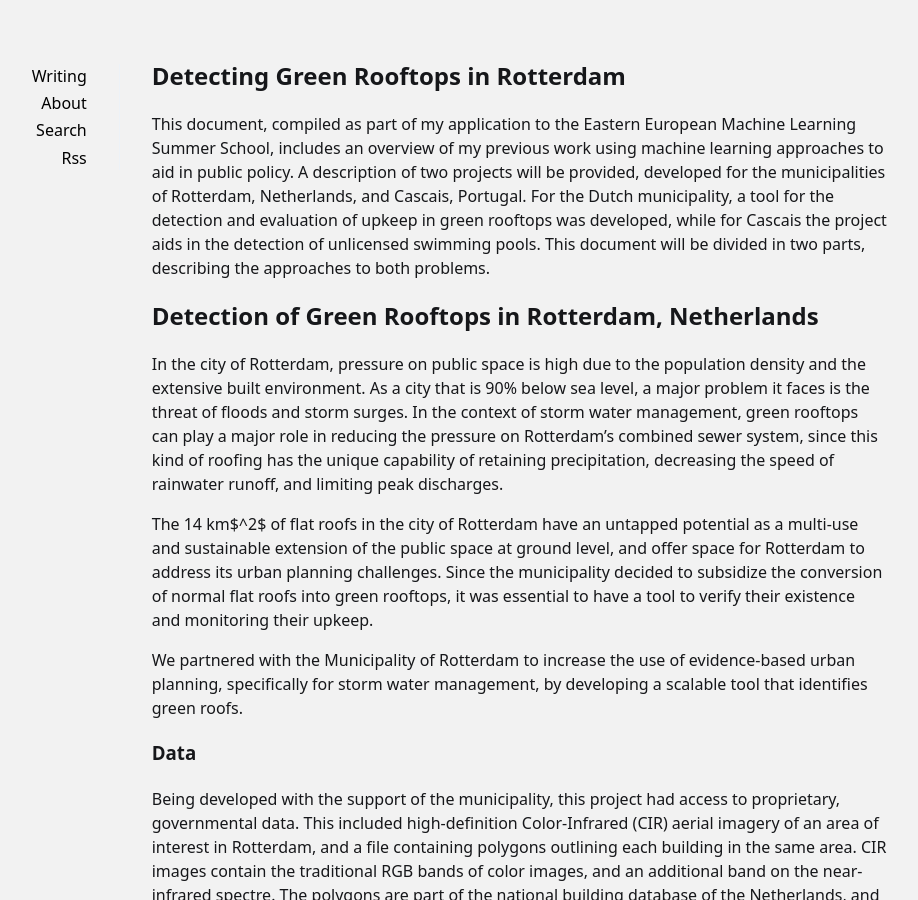
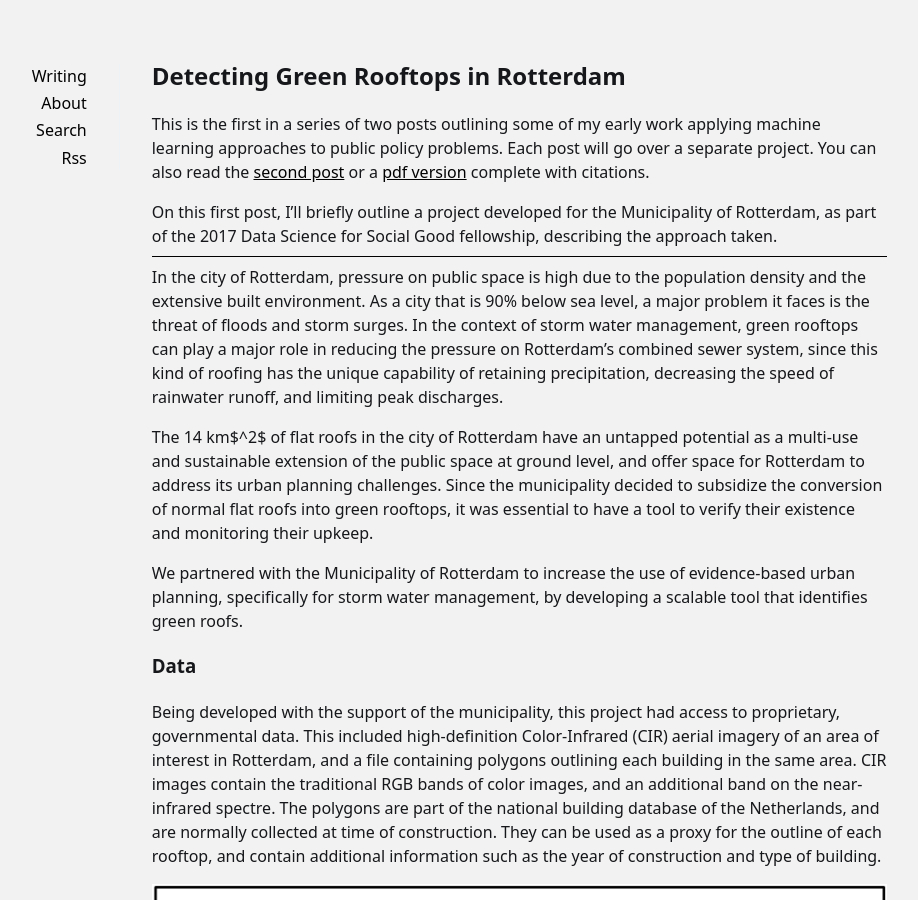
Before and after one commit to fernandeslouro/blog, a Jekyll site: the page built from _posts/2020-02-03-detecting-green-rooftops-in-rotterdam.md, in a window 1280 px wide and 900 px high. Shown: the whole window, without its empty margins (201-1119 px from the left). Built offline with Jekyll 4.4.1, drawn with Linux system fonts in a browser that asks for light colours; some of the changed text lies outside the part shown.

Commit message:
Update and rename 2020-02-03-machine-learning-for-public-policy.md to 2020-02-03-detecting-green-rooftops-in-rotterdam.md

```diff
--- a/_posts/2020-02-03-machine-learning-for-public-policy.md
+++ b/_posts/2020-02-03-detecting-green-rooftops-in-rotterdam.md
@@ -1,14 +1,14 @@
 ---
 layout: post
 title: Detecting Green Rooftops in Rotterdam
-description: This is a one line long test for my first post
-summary: Options to learn to code online.
 tags: [machine-learning]
 ---
 
-This document, compiled as part of my application to the Eastern European Machine Learning Summer School, includes an overview of my previous work using machine learning approaches to aid in public policy. A description of two projects will be provided, developed for the municipalities of Rotterdam, Netherlands, and Cascais, Portugal. For the Dutch municipality, a tool for the detection and evaluation of upkeep in green rooftops was developed, while for Cascais the project aids in the detection of unlicensed swimming pools. This document will be divided in two parts, describing the approaches to both problems.
+This is the first in a series of two posts outlining some of my early work applying machine learning approaches to public policy problems. Each post will go over a separate project. You can also read the [second post](http://blog.louro.xyz/2020/02/05/hunting-for-illegal-swimming-pools) or a [pdf version](http://louro.xyz/ml-public-policy.pdf) complete with citations.
 
-## Detection of Green Rooftops in Rotterdam, Netherlands
+On this first post, I'll briefly outline a project developed for the Municipality of Rotterdam, as part of the 2017 Data Science for Social Good fellowship, describing the approach taken.
+
+***
 
 In the city of Rotterdam, pressure on public space is high due to the population density and the extensive built environment. As a city that is 90% below sea level, a major problem it faces is the threat of floods and storm surges. In the context of storm water management, green rooftops can play a major role in reducing the pressure on Rotterdam’s combined sewer system, since this kind of roofing has the unique capability of retaining precipitation, decreasing the speed of rainwater runoff, and limiting peak discharges.
 
@@ -40,7 +40,7 @@ The approach achieved a 90% precision and 80% recall in a sample of our labeled
 
 Were this project developed today, I would start by experimenting with Deep Learning approaches, which have since proven themselves to be far superior to tree-based approaches when it comes to image analysis. The vegetated rooftops have a specific kind of vegetation, similar to moss, and our model often wrongly detected normal rooftops with tree canopies overlaying, mostly because of inaccuracies in the GPS coordinates of the polygons. All the experimented approaches struggled with this phenomenon. Given that development of the tool was continued after our proof-of-concept by a team hired by the municipality, it is fair to assume that later iterations include such models as part of the pipeline.
 
-Our initial version of the tool was open sourced under a permissive license @rotterdam.
+Our initial version of the tool was open sourced under a permissive license, and is avaliable on [Github](https://github.com/DSSG-EUROPE/rotterdam).
 
 
 ## Conclusion
```
